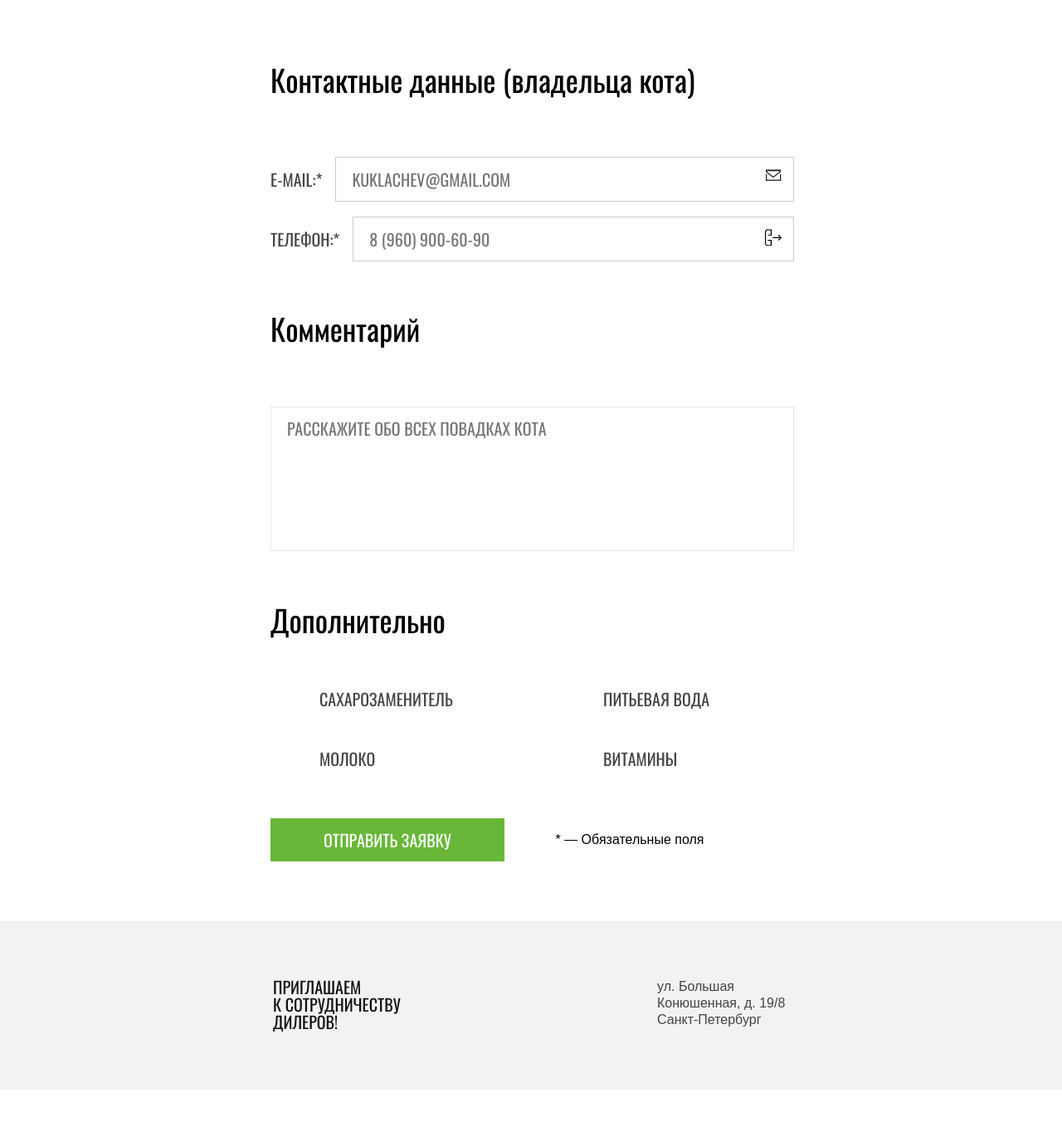
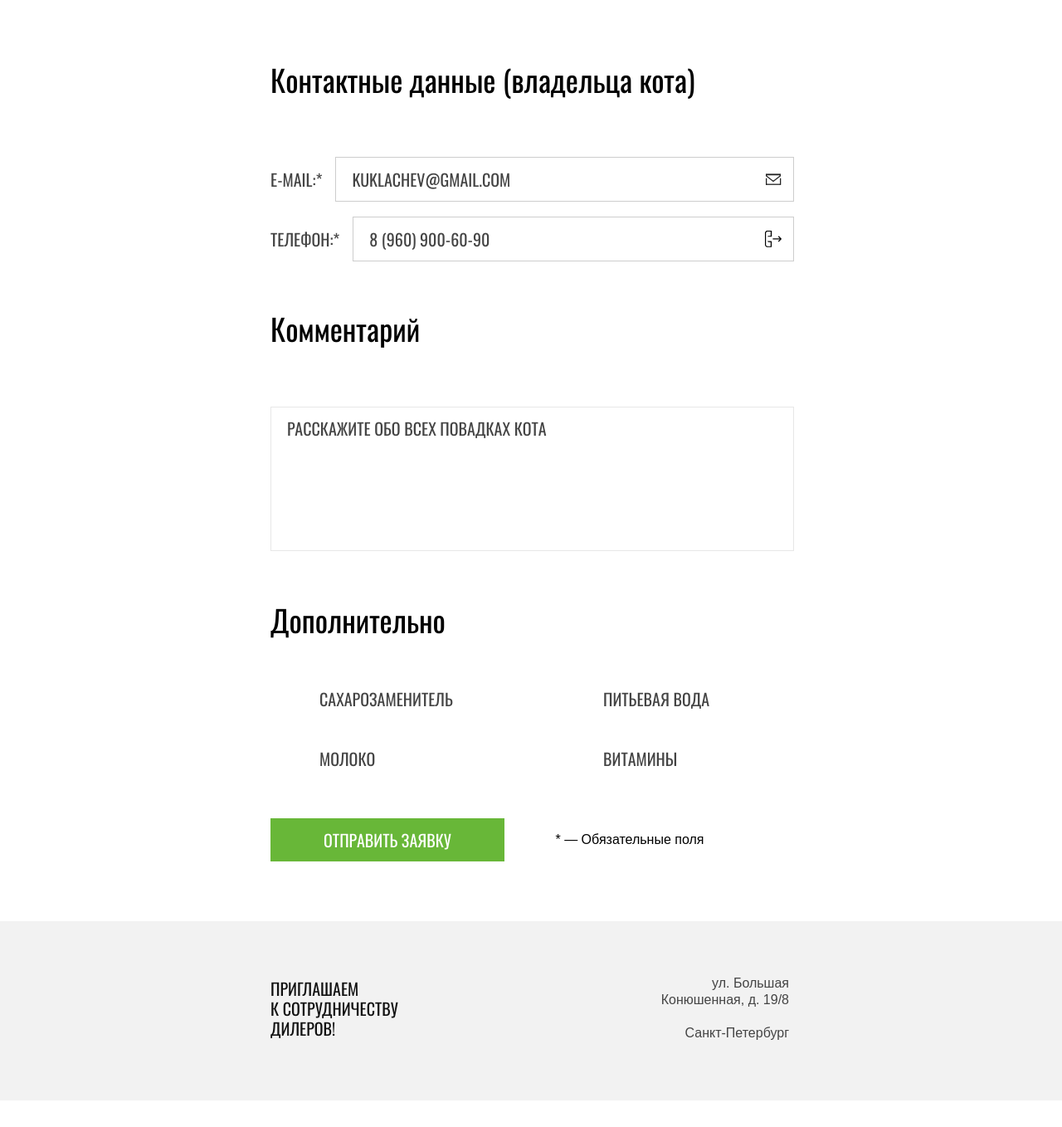
Before and after one commit to victoria-nsl/1669265-cat-energy-22, a website: page source/form.html in a window 1280 px wide. Shown: the part 842-2200 px from the top of the page at 83% size. Drawn offline with nearby package versions, Linux system fonts and the light colour scheme; files that its build step writes are made by us from their sources; grey boxes are pictures that could not be loaded.

Commit message:
Исправлено выравнивание, цвет плейсхолдера на странице формы

```diff
--- a/source/form.html
+++ b/source/form.html
@@ -193,7 +193,7 @@
               Приглашаем к&nbsp;сотрудничеству  дилеров!
             </p>
             <p class="contacts__address">
-              ул. Большая  Конюшенная, д. 19/8  Санкт-Петербург
+              ул. Большая  Конюшенная, д. 19/8 <br><br> Санкт-Петербург
             </p>
           </div>
         </div>
--- a/source/less/blocks/comments.less
+++ b/source/less/blocks/comments.less
@@ -39,3 +39,7 @@
     line-height: 30px;
   }
 }
+
+.comments__text::placeholder {
+  color: @grey-special-dark;
+}
--- a/source/less/blocks/contacts.less
+++ b/source/less/blocks/contacts.less
@@ -8,14 +8,15 @@
 
 .contacts__text-block {
   display: flex;
+  align-items: center;
   justify-content: space-between;
   width: 280px;
   margin: 0 auto;
-  padding: 29px 20px 26px 20px;
+  padding: 26px 20px 26px 20px;
 
   @media (min-width: @tablet-width) {
     width: 708px;
-    padding: 69px 43px 71px 43px;
+    padding: 65px 43px 71px 40px;
     box-sizing: border-box;
   }
 
@@ -25,7 +26,7 @@
     left: 50%;
     width: 570px;
     margin-left: -613px;
-    padding: 66px 89px 59px 76px;
+    padding: 64px 0 58px 0;
     background-color: @white-basic;
   }
 }
@@ -43,11 +44,13 @@
   @media (min-width: @tablet-width) {
     width: 171px;
     font-size: 20px;
-    line-height: 21px;
+    line-height: 24px;
   }
 
   @media (min-width: @desktop-width) {
-    width: 163px;
+    width: 245px;
+    padding-left: 78px;
+    box-sizing: border-box;
   }
 }
 
@@ -65,10 +68,22 @@
     width: 159px;
     font-size: 16px;
     line-height: 20px;
+    text-align: end;
   }
 
   @media (min-width: @desktop-width) {
-    width: 126px;
+    width: 245px;
+    padding-right: 90px;
+    box-sizing: border-box;
+    text-align: start;
+  }
+}
+
+.contacts__address br:nth-child(2) {
+  display: none;
+
+  @media (min-width: @tablet-width) {
+    display: block;
   }
 }
 
--- a/source/less/blocks/form.less
+++ b/source/less/blocks/form.less
@@ -47,6 +47,10 @@
   }
 }
 
+.form__input-text::placeholder {
+  color: @grey-special-dark;
+}
+
 .form__input {
   display: none;
 }
--- a/source/less/blocks/owner-information.less
+++ b/source/less/blocks/owner-information.less
@@ -62,7 +62,8 @@
 
 .owner-information__field-input svg {
   position: absolute;
-  top: 15px;
+  top: 50%;
+  transform: translateY(-50%);
   right: 15px;
 }
 
```
Also changed, not shown: source/index.html (+1 -1 lines).
